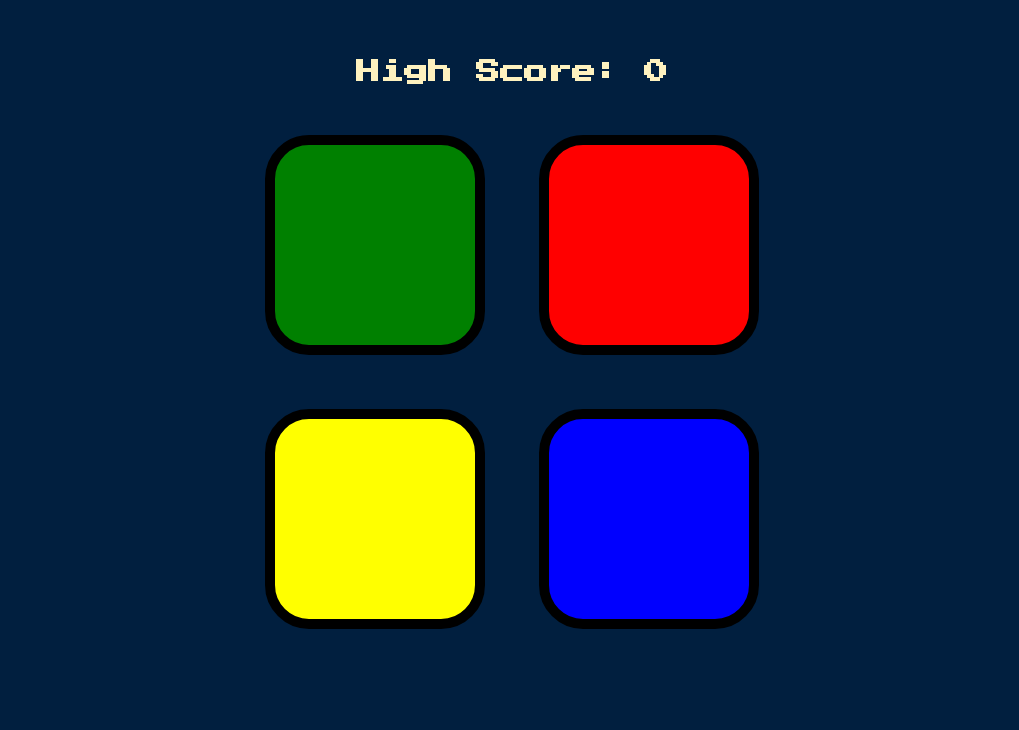
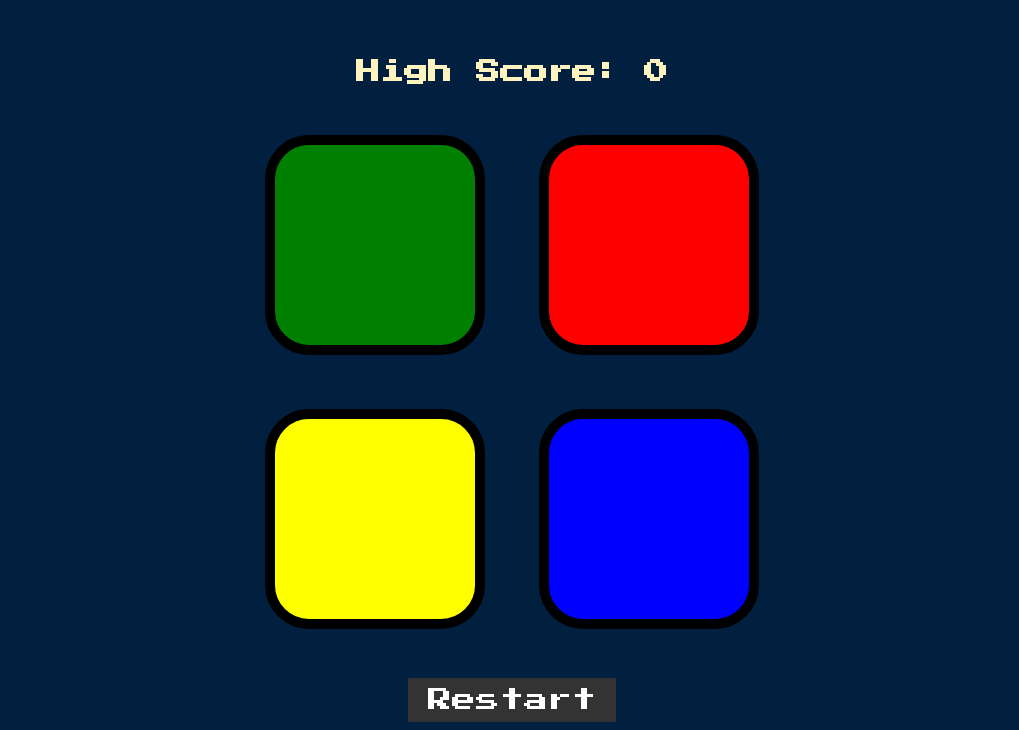
Before and after one commit to kairwang/Simon_Game, a plain HTML site: page index.html in a window 1280 px wide. Shown: the part 114-844 px from the top of the page, without its empty margins (128-1147 px from the left). Before the commit the page ends 800 px from the top, so only its background shows below. Drawn offline with nearby package versions, Linux system fonts and the light colour scheme.

Commit message:
Add a restart button

```diff
--- a/game.js
+++ b/game.js
@@ -10,6 +10,14 @@ var level = 0;
 var highScore = 0;
 
 $(document).keypress(function() {
+  if (!started) {
+    $("#level-title").text("Level " + level);
+    nextSequence();
+    started = true;
+  }
+});
+
+$("#restart-btn").click(function() {
   if (!started) {
     $("#level-title").text("Level " + level);
     nextSequence();
--- a/index.html
+++ b/index.html
@@ -35,7 +35,7 @@
     </div>
 
   </div>
-
+<button id="restart-btn">Restart</button>
 <script src="https://ajax.googleapis.com/ajax/libs/jquery/3.7.1/jquery.min.js"></script>
 <script src="game.js"></script>
 </body>
--- a/styles.css
+++ b/styles.css
@@ -58,3 +58,18 @@ body {
   box-shadow: 0 0 20px white;
   background-color: grey;
 }
+
+#restart-btn {
+  font-family: 'Press Start 2P', cursive;
+  font-size: 1.5rem;
+  color: white;
+  background-color: #333;
+  border: none;
+  padding: 10px 20px;
+  margin-top: 20px;
+  cursor: pointer;
+}
+
+#restart-btn:hover {
+  background-color: #444;
+}
```
